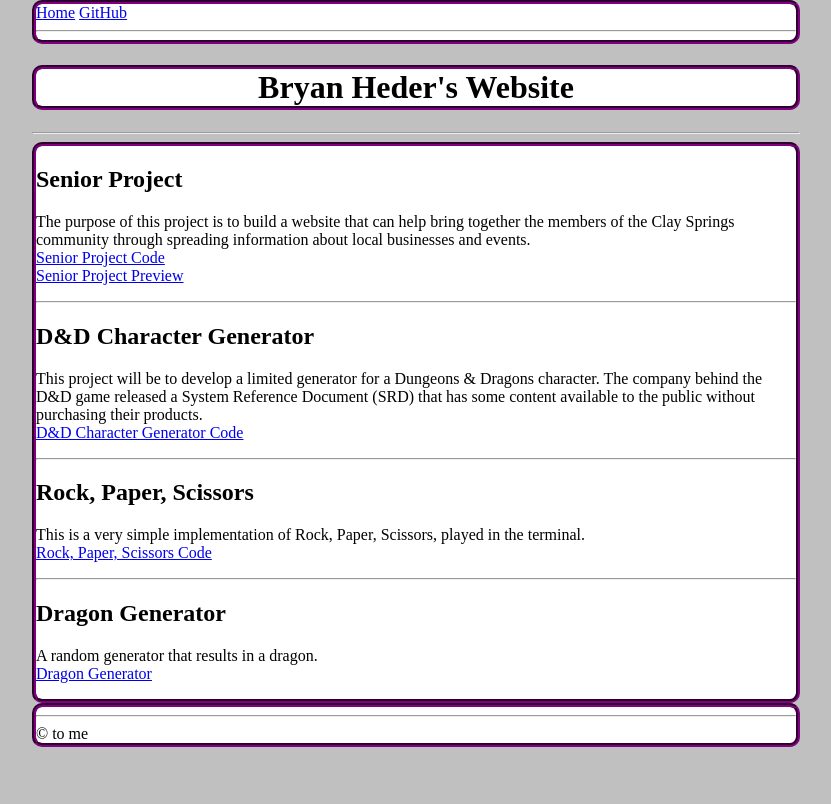
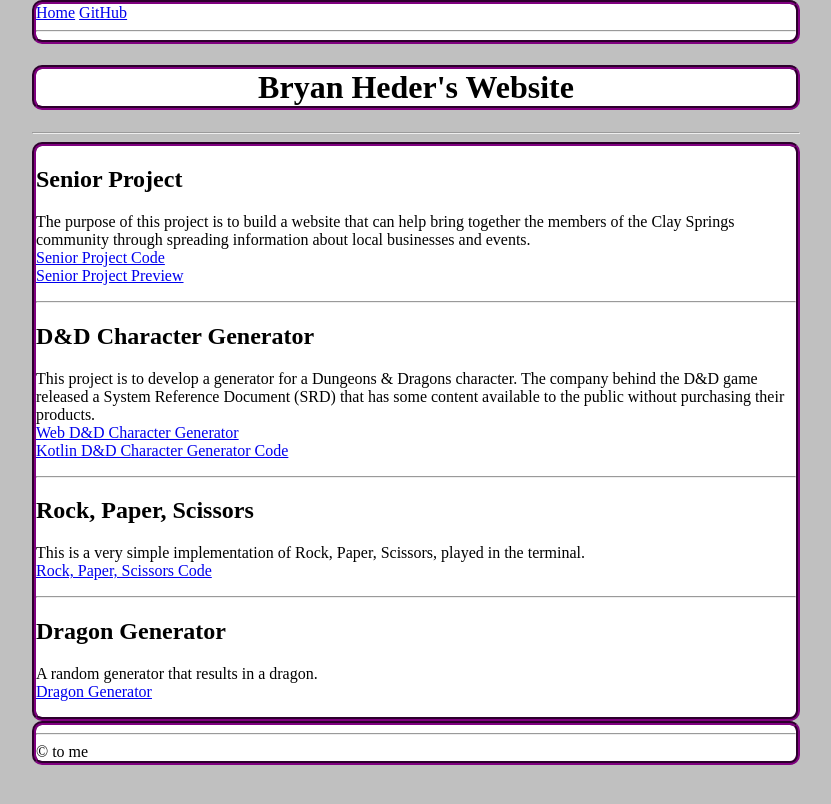
Before and after one commit to BEHeder/BEHeder.github.io, a Jekyll site: the page built from index.md, in a window 1280 px wide. Shown: the top 804 px of the page, without its empty margins (224-1055 px from the left). Built offline with Jekyll 4.4.1, drawn with Linux system fonts in a browser that asks for light colours.

Commit message:
Update index.md

```diff
--- a/index.md
+++ b/index.md
@@ -20,12 +20,15 @@ title: Bryan Heder's Website
 
 <h2>D&D Character Generator</h2>
 <p>
-  This project will be to develop a limited generator for a Dungeons & Dragons character.
+  This project is to develop a generator for a Dungeons & Dragons character.
   The company behind the D&D game released a System Reference Document (SRD) that has
   some content available to the public without purchasing their products.
   <br>
-  <a href="https://github.com/BEHeder/BEHeder.github.io/tree/main/BEHeder_char_gen">
-    D&D Character Generator Code
+  <a href="https://beheder.github.io/dndcharactergen.html/">
+    Web D&D Character Generator
+  </a><br>
+  <a href="https://github.com/BEHeder/BEHeder.github.io/tree/main/BEHeder_char_gen/src/main/kotlin">
+    Kotlin D&D Character Generator Code
   </a>
 </p>
 <hr>
```
